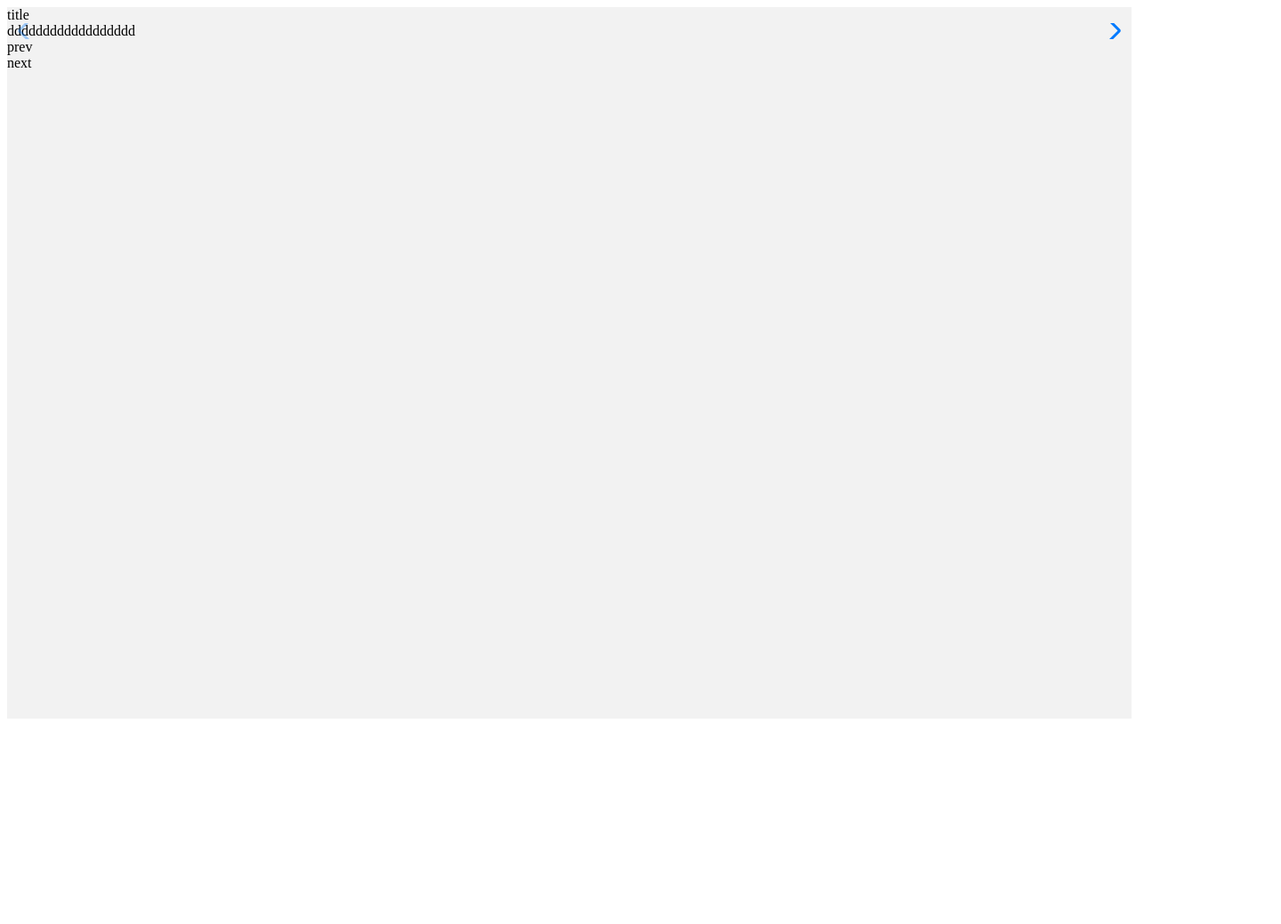
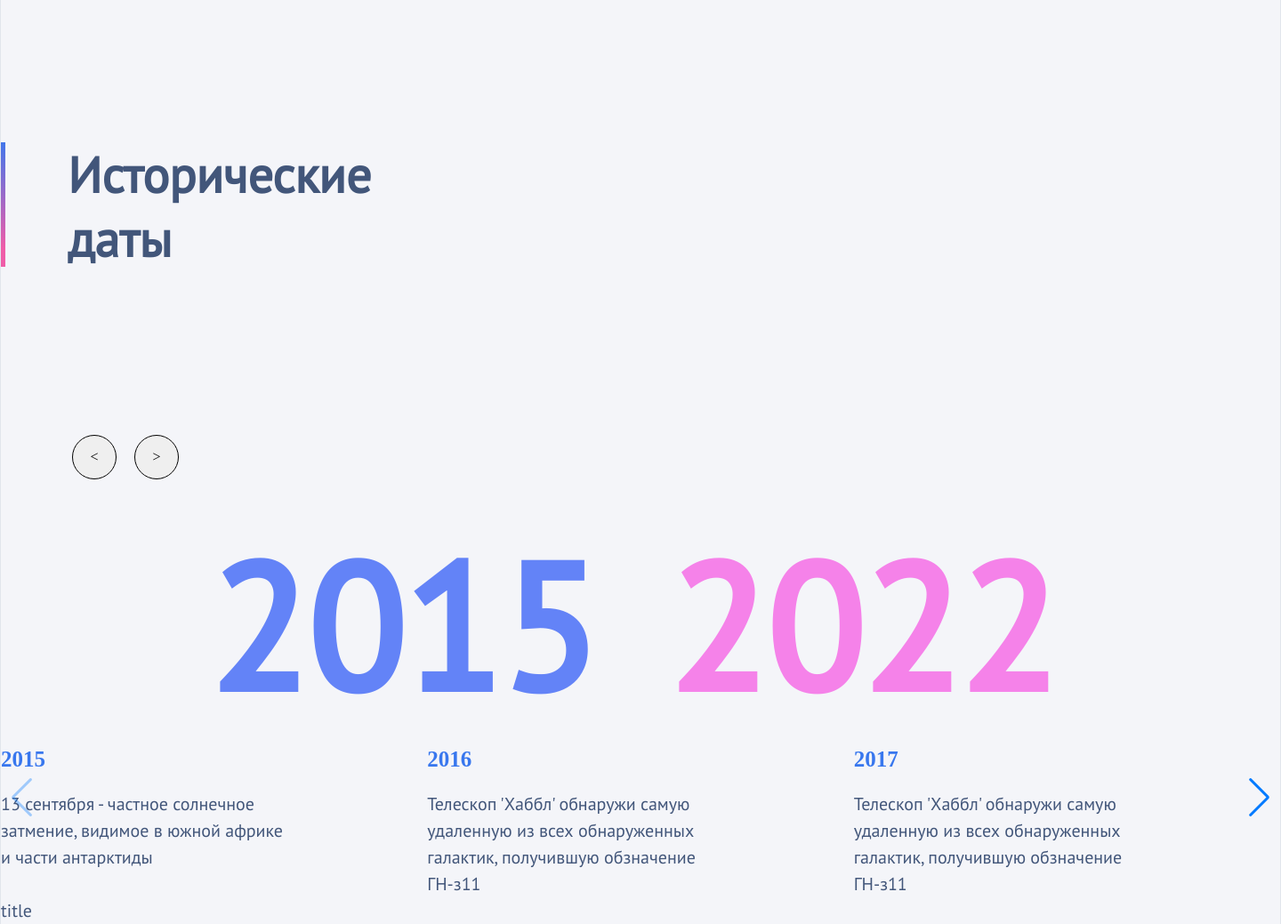
Before and after one commit to Maloilal/SliderTask, a React app: page / in a window 1280 px wide. Shown: the whole page at 89% size, 1440 px wide, since content can reach past the window. Before the commit the page ends 816 px from the top, so only its background shows below. Built offline with nearby package versions, Linux system fonts and the light colour scheme.

Commit message:
add styles header and date

```diff
--- a/package.json
+++ b/package.json
@@ -14,6 +14,7 @@
   "dependencies": {
     "react": "^18.3.1",
     "react-dom": "^18.3.1",
+    "styled-components": "^6.1.11",
     "swiper": "^11.1.4"
   },
   "devDependencies": {
@@ -31,5 +32,8 @@
     "webpack": "^5.92.1",
     "webpack-cli": "^5.1.4",
     "webpack-dev-server": "^5.0.4"
-  }
+  },
+  "resolutions": {
+      "styled-components": "^5"
+    }
 }
--- a/src/components/Slider.tsx
+++ b/src/components/Slider.tsx
@@ -3,6 +3,13 @@ import { Swiper, SwiperSlide, SwiperRef } from "swiper/react";
 import { Navigation, FreeMode, Pagination } from "swiper/modules";
 import "swiper/css";
 import "swiper/css/navigation";
+import styled from "styled-components";
+import { createGlobalStyle } from "styled-components";
+
+const GlobalStyle = createGlobalStyle`
+  body {
+    background: #f4f5f9;
+  }`;
 
 interface SliderProps {
   title: string;
@@ -41,34 +48,139 @@ interface SliderSlideProps {
   slide: Slide;
 }
 
+const Wrapper = styled.section`
+  width: 1440px;
+  border: 1px solid rgba(66, 86, 122, 0.1);
+  margin: auto;
+  border-top: 0;
+  border-bottom: 0;
+`;
+
+const SliderDate = styled.div`
+  display: flex;
+  margin: auto;
+  padding-top: 85px;
+  gap: 80px;
+  width: 970px;
+`;
+const StartDate = styled.div`
+  font-family: "PT Sans";
+  font-weight: 700;
+  font-size: 200px;
+  line-height: 160px;
+  text-align: center;
+  color: #6383f7;
+`;
+const EndDate = styled.div`
+  font-family: "PT Sans";
+  font-weight: 700;
+  font-size: 200px;
+  line-height: 160px;
+  text-align: center;
+  color: #f582e9;
+`;
+
+const TitleWrapper = styled.div`
+  display: flex;
+  gap: 70px;
+  padding-top: 160px;
+`;
+
+const Title = styled.div`
+  font-family: "PT Sans";
+  font-size: 56px;
+  font-weight: bold;
+  color: #42567a;
+  width: 355px;
+`;
+const GradientDiv = styled.div`
+  height: 140px;
+  background: linear-gradient(180deg, #3877ee -5%, #ef5da8 85%);
+  width: 5px;
+`;
+const ButtonGroup = styled.div`
+  display: flex;
+  padding-top: 185px;
+  gap: 10px;
+  margin-left: 70px;
+`;
+const Button = styled.button`
+  width: 50px;
+  height: 50px;
+  border-radius: 50%;
+  border: 1px solid;
+  margin-left: 10px;
+`;
+const SubSliderDiv = styled.div`
+  display: flex;
+  flex-direction: column;
+  padding-top: 55px;
+  gap: 20px;
+  opacity: 0px;
+`;
+const SliderText = styled.div`
+  width: 320px;
+  gap: 0px;
+  opacity: 0px;
+  font-family: "PT Sans";
+  font-size: 20px;
+  font-weight: 400;
+  line-height: 30px;
+  text-align: left;
+
+  color: #42567a;
+`;
+const SubSliderDate = styled.div`
+  font-family: Bebas Neue;
+  font-size: 25px;
+  font-weight: bold;
+  line-height: 30px;
+  text-align: left;
+
+  color: #3877ee;
+`;
+
 export function SliderSlide(props: SliderSlideProps) {
   const { slide } = props;
 
   const subSlides = slide.subSlides.map((subSlide) => {
-    return <SwiperSlide>{subSlide.info}</SwiperSlide>;
+    return (
+      <SwiperSlide>
+        <SubSliderDiv>
+          <SubSliderDate>{subSlide.date.getFullYear()}</SubSliderDate>
+          <SliderText>{subSlide.info}</SliderText>
+        </SubSliderDiv>
+      </SwiperSlide>
+    );
   });
 
   return (
-    <div>
-      <div>{slide.title}</div>
     <Swiper
       freeMode={true}
+      slidesPerView={3}
       navigation={true}
       modules={[FreeMode, Navigation]}
     >
       {subSlides}
     </Swiper>
-    </div>
   );
 }
 
 export default function Slider(props: SliderProps) {
   const slideRef = useRef<SwiperRef>(null);
 
+  const slideTitle = props.title;
+  const date = new Date(2002, 11, 11);
+
   const slides = props.slides.map((slide) => {
     return (
       <SwiperSlide>
+        <SliderDate>
+          <StartDate>{slide.startDate.getFullYear()}</StartDate>
+          <EndDate>{slide.endDate.getFullYear()}</EndDate>
+        </SliderDate>
         <SliderSlide slide={slide} />
+        <SliderText> {slide.title}</SliderText>
       </SwiperSlide>
     );
   });
@@ -86,77 +198,25 @@ export default function Slider(props: SliderProps) {
 
     return (
       <>
-        <div onClick={handlePrev}>prev</div>
-        <div onClick={handleNext}>next</div>
+        <Button onClick={handlePrev}>{"<"}</Button>
+        <Button onClick={handleNext}>{">"}</Button>
       </>
     );
   };
 
   return (
-    <div style={{ background: "#f2f2f2", height: "100vh", width: "100%" }}>
+    <>
+      <GlobalStyle />
+      <Wrapper>
+        <TitleWrapper>
+          <GradientDiv />
+          <Title>{slideTitle}</Title>
+        </TitleWrapper>
+        <ButtonGroup>{topLevelNavigation()}</ButtonGroup>{" "}
         <Swiper ref={slideRef}>
-        {topLevelNavigation()}
-        {slides}
-
-        {/* <div
-          style={{
-            position: "relative",
-            border: "1px solid #ebebed",
-            width: "1440px",
-            margin: "auto",
-            height: "100%",
-          }}
-        >
-          <div style={{ borderLeft: "3px solid black" }}>
-            <h1>{props.title}</h1>
-          </div>
-          <div
-            style={{
-              zIndex: "1",
-              margin: "auto",
-              width: "200px",
-              display: "flex",
-              alignItems: "center",
-              justifyContent: "center",
-            }}
-          >
-            <div style={{ fontSize: "1250%", marginRight: "50px" }}>
-              <p>2017</p>
-            </div>
-            <div style={{ fontSize: "1250%", marginLeft: "50px" }}>
-              <p>2019</p>
-            </div>
-          </div>
-          <div
-            style={{
-              position: "absolute",
-              bottom: "320px",
-            }}
-          >
-            <button style={{ borderRadius: "50%" }}>left</button>
-            <button style={{ borderRadius: "50%" }}>right</button>
-          </div>
-          <Swiper
-            style={{
-              position: "absolute",
-              bottom: "0",
-              width: "100%",
-              height: "320px",
-              background: "red",
-            }}
-            slidesPerView={3}
-            spaceBetween={30}
-            freeMode={true}
-            navigation={true}
-            pagination={{
-              clickable: true,
-            }}
-            modules={[FreeMode, Navigation]}
-          >
-            {slides}
-          </Swiper> */}
-        {/* </div> */}
+          <SubSliderDiv>{slides}</SubSliderDiv>
         </Swiper>
-    </div>
+      </Wrapper>
+    </>
   );
 }
--- /dev/null
+++ b/src/css_reset.css
@@ -0,0 +1,51 @@
+*, *::before, *::after{
+    box-sizing: border-box;
+}
+
+*{
+    margin: 0;
+    padding: 0;
+}
+
+ul[role='list'], ol[role='list']{
+    list-style: none;
+}
+
+html:focus-within{
+    scroll-behavior: smooth;
+}
+
+a:not([class]){
+    text-decoration-skip-ink: auto;
+}
+
+img, picture, svg, video, canvas{
+    max-width: 100%;
+    height: auto;
+    vertical-align: middle;
+    font-style: italic;
+    background-repeat: no-repeat;
+    background-size: cover;
+}
+
+input, button, textarea, select{
+    font: inherit;
+}
+
+@media (prefers-reduced-motion: reduce){
+    html:focus-within {
+        scroll-behavior: auto;
+    }
+    *, *::before, *::after {
+        animation-duration: 0.01ms !important;
+        animation-iteration-count: 1 !important;
+        transition-duration: 0.01ms !important;
+        scroll-behavior: auto !important;
+        transition: none;
+    }
+}
+
+body, html{
+    height: 100%;
+    scroll-behavior: smooth;
+}
--- a/src/index.html
+++ b/src/index.html
@@ -1,6 +1,7 @@
 <!doctype html>
 <html lang="en">
   <head>
+    <link href='https://fonts.googleapis.com/css?family=PT Sans' rel='stylesheet'>
     <meta charset="UTF-8" />
     <meta name="viewport" content="width=device-width, initial-scale=1.0" />
     <title>Webpack React TS</title>
--- a/src/index.tsx
+++ b/src/index.tsx
@@ -1,25 +1,78 @@
 import React from "react";
 import ReactDOM from "react-dom/client";
 import Slider, { Slide, SubSlide } from "./components/slider";
+import "../src/css_reset.css";
 
 const App: React.FC = () => {
   const slides: Slide[] = [
-    new Slide("title", new Date(), new Date(), [
-      new SubSlide(new Date(), "dddddddddddddddddd"),
-      new SubSlide(new Date(), "dddddddddddddddddd"),
-      new SubSlide(new Date(), "dddddddddddddddddd"),
-      new SubSlide(new Date(), "dddddddddddddddddd"),
+    new Slide("title", new Date("2015-01-16"), new Date("2022-01-16"), [
+      new SubSlide(
+        new Date("2015-01-01"),
+        "13 сентября - частное солнечное затмение, видимое в южной африке и части антарктиды"
+      ),
+      new SubSlide(
+        new Date("2016-01-01"),
+        "Телескоп 'Хаббл' обнаружи самую удаленную из всех обнаруженных галактик, получившую обзначение ГН-з11"
+      ),
+      new SubSlide(
+        new Date("2017-01-01"),
+        "Телескоп 'Хаббл' обнаружи самую удаленную из всех обнаруженных галактик, получившую обзначение ГН-з11"
+      ),
+      new SubSlide(
+        new Date("2018-01-01"),
+        "Телескоп 'Хаббл' обнаружи самую удаленную из всех обнаруженных галактик, получившую обзначение ГН-з11"
+      ),
     ]),
-    new Slide("title1", new Date(), new Date(), [
-      new SubSlide(new Date(), "ssssssssssssss"),
-      new SubSlide(new Date(), "sssssssssssssss"),
-      new SubSlide(new Date(), "ddssssssssssssssddd"),
-      new SubSlide(new Date(), "ddddsdddsssssssssssssssssdddsdd"),
+    new Slide("title1", new Date("2017-01-16"), new Date("2021-01-16"), [
+      new SubSlide(new Date("2015-01-01"), "ssssssssssssss"),
+      new SubSlide(
+        new Date("2016-01-01"),
+        "Телескоп 'Хаббл' обнаружи самую удаленную из всех обнаруженных галактик, получившую обзначение ГН-з11"
+      ),
+      new SubSlide(
+        new Date("2017-01-01"),
+        "Телескоп 'Хаббл' обнаружи самую удаленную из всех обнаруженных галактик, получившую обзначение ГН-з11"
+      ),
+      new SubSlide(
+        new Date("2018-01-01"),
+        "Телескоп 'Хаббл' обнаружи самую удаленную из всех обнаруженных галактик, получившую обзначение ГН-з11"
+      ),
     ]),
-    new Slide("title2", new Date(), new Date(), []),
-    new Slide("title3", new Date(), new Date(), []),
+    new Slide("title2", new Date(), new Date(), [
+      new SubSlide(new Date("2015-01-01"), "pppppppppppppppppppppppppppp"),
+      new SubSlide(
+        new Date("2019-01-01"),
+        "Телескоп 'Хаббл' обнаружи самую удаленную из всех обнаруженных галактик, получившую обзначение ГН-з11"
+      ),
+      new SubSlide(
+        new Date("2020-01-01"),
+        "Телескоп 'Хаббл' обнаружи самую удаленную из всех обнаруженных галактик, получившую обзначение ГН-з11"
+      ),
+      new SubSlide(
+        new Date("2021-01-01"),
+        "Телескоп 'Хаббл' обнаружи самую удаленную из всех обнаруженных галактик, получившую обзначение ГН-з11"
+      ),
+    ]),
+    new Slide("title3", new Date(), new Date(), [
+      new SubSlide(
+        new Date("2015-01-01"),
+        "dddddddddddddddddddddddddddddddddddddddddddddddd"
+      ),
+      new SubSlide(
+        new Date("2016-01-01"),
+        "Телескоп 'Хаббл' обнаружи самую удаленную из всех обнаруженных галактик, получившую обзначение ГН-з11"
+      ),
+      new SubSlide(
+        new Date("2017-01-01"),
+        "Телескоп 'Хаббл' обнаружи самую удаленную из всех обнаруженных галактик, получившую обзначение ГН-з11"
+      ),
+      new SubSlide(
+        new Date("2018-01-01"),
+        "Телескоп 'Хаббл' обнаружи самую удаленную из всех обнаруженных галактик, получившую обзначение ГН-з11"
+      ),
+    ]),
   ];
-  return <Slider title="slider" slides={slides} />;
+  return <Slider title="Исторические даты" slides={slides} />;
 };
 
 const root = ReactDOM.createRoot(document.getElementById("root")!);
--- a/webpack.config.js
+++ b/webpack.config.js
@@ -27,5 +27,8 @@ module.exports = {
     new HtmlWebpackPlugin({
       template: './src/index.html'
     })
-  ]
+  ],
+  devServer: {hot:true,
+    client:{overlay:false}
+  }
 };
```
Also changed, not shown: 1 other file (tests, documents, lock files or other folders). Lines whose indentation alone changed are shown as unchanged.
